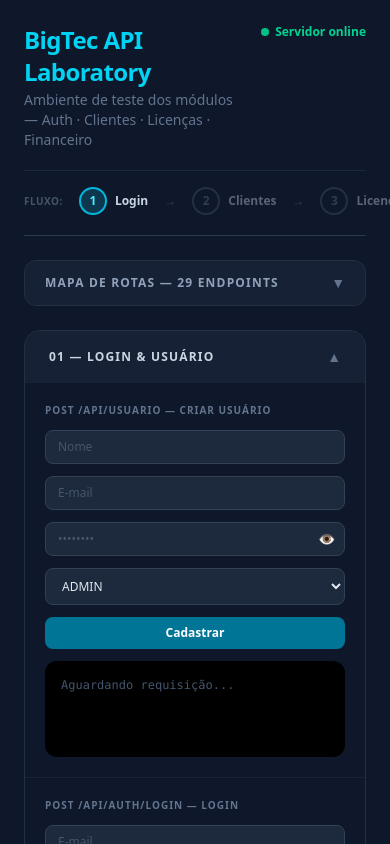
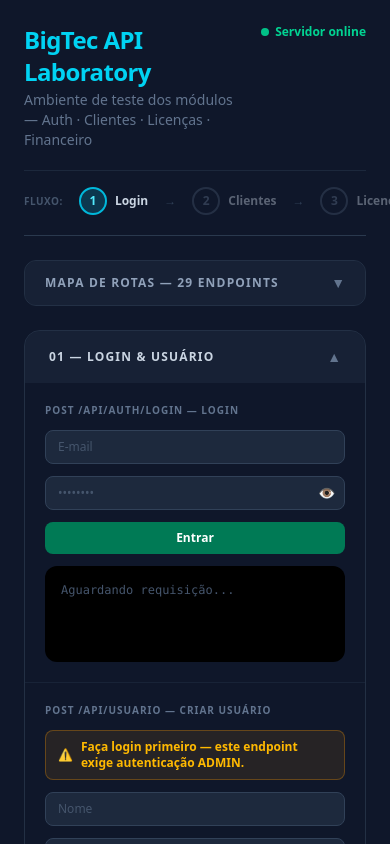
Before and after one commit to aalan-big/plataformaADM, a Next.js app in the folder apps/web/: page /debug in a window 390 px wide. Shown: the top 844 px of the page. Built offline with nearby package versions, Linux system fonts and the light colour scheme.

Commit message:
fix: mobile viewport, dashboard text colors, debug auth flow

```diff
--- a/apps/web/src/app/dashboard/layout.tsx
+++ b/apps/web/src/app/dashboard/layout.tsx
@@ -2,7 +2,7 @@
 
 export default function DashboardLayout({ children }: { children: React.ReactNode }) {
   return (
-    <div className="flex h-screen bg-gray-950 text-white overflow-hidden">
+    <div className="flex h-dvh bg-gray-950 text-white overflow-hidden">
       <Sidebar />
       <div className="flex flex-col flex-1 overflow-hidden">
         <Header />
--- a/apps/web/src/app/dashboard/page.tsx
+++ b/apps/web/src/app/dashboard/page.tsx
@@ -1,8 +1,8 @@
 export default function DashboardPage() {
   return (
     <div className="p-6">
-      <h1 className="text-2xl font-semibold text-gray-900">Dashboard</h1>
-      <p className="mt-2 text-sm text-gray-500">Bem-vindo à plataforma StartBig.</p>
+      <h1 className="text-2xl font-semibold text-white">Dashboard</h1>
+      <p className="mt-2 text-sm text-slate-400">Bem-vindo à plataforma StartBig.</p>
     </div>
   )
 }
--- a/apps/web/src/app/debug/_temas/TemaLogin.tsx
+++ b/apps/web/src/app/debug/_temas/TemaLogin.tsx
@@ -8,7 +8,7 @@
 interface ApiResponse { ok: boolean; status: number; data: unknown }
 
 async function req(url: string, body: unknown): Promise<ApiResponse> {
-  const res  = await fetch(url, { method: 'POST', headers: { 'Content-Type': 'application/json' }, body: JSON.stringify(body) })
+  const res  = await fetch(url, { method: 'POST', headers: { 'Content-Type': 'application/json' }, credentials: 'same-origin', body: JSON.stringify(body) })
   let data;
   try { data = await res.json() } catch { data = { erro: res.statusText || 'Resposta vazia ou inválida' } }
   return { ok: res.ok, status: res.status, data }
@@ -32,7 +32,7 @@
   )
 }
 
-function SecaoCadastro() {
+function SecaoCadastro({ logado }: { logado: boolean }) {
   const [nome,  setNome]  = useState('')
   const [email, setEmail] = useState('')
   const [senha, setSenha] = useState('')
@@ -45,6 +45,11 @@
 
   return (
     <Secao titulo="POST /api/usuario — Criar Usuário">
+      {!logado && (
+        <div className="flex items-center gap-2 px-3 py-2 rounded-lg bg-amber-500/10 border border-amber-500/30 text-amber-400 text-xs font-semibold">
+          <span>⚠</span> Faça login primeiro — este endpoint exige autenticação ADMIN.
+        </div>
+      )}
       {inp('Nome', nome, e => setNome(e.target.value))}
       {inp('E-mail', email, e => setEmail(e.target.value), 'email')}
       <SenhaInput value={senha} onChange={e => setSenha(e.target.value)} />
@@ -53,7 +58,13 @@
         <option value="GERENTE">GERENTE</option>
         <option value="SUPORTE">SUPORTE</option>
       </select>
-      <button onClick={enviar} className="w-full py-2 bg-cyan-700 hover:bg-cyan-600 text-white text-xs font-bold rounded-lg transition-colors">Cadastrar</button>
+      <button
+        onClick={enviar}
+        disabled={!logado}
+        className="w-full py-2 bg-cyan-700 hover:bg-cyan-600 disabled:opacity-40 disabled:cursor-not-allowed text-white text-xs font-bold rounded-lg transition-colors"
+      >
+        Cadastrar
+      </button>
       <Console response={res} />
     </Secao>
   )
@@ -82,11 +93,11 @@
   )
 }
 
-export function TemaLogin({ onLogin }: { onLogin: (u: UsuarioLogado) => void }) {
+export function TemaLogin({ onLogin, logado }: { onLogin: (u: UsuarioLogado) => void; logado: boolean }) {
   return (
     <>
-      <SecaoCadastro />
       <SecaoLogin onLogin={onLogin} />
+      <SecaoCadastro logado={logado} />
     </>
   )
 }
--- a/apps/web/src/app/debug/page.tsx
+++ b/apps/web/src/app/debug/page.tsx
@@ -171,7 +171,7 @@
       <div className="flex flex-col gap-5">
 
         <Tema titulo="01 — Login & Usuário">
-          <TemaLogin onLogin={setUsuario} />
+          <TemaLogin onLogin={setUsuario} logado={!!usuario} />
         </Tema>
 
         <Tema titulo={`02 — Clientes${usuario ? ` · ${usuario.nome}` : ' · faça login primeiro'}`}>
```
